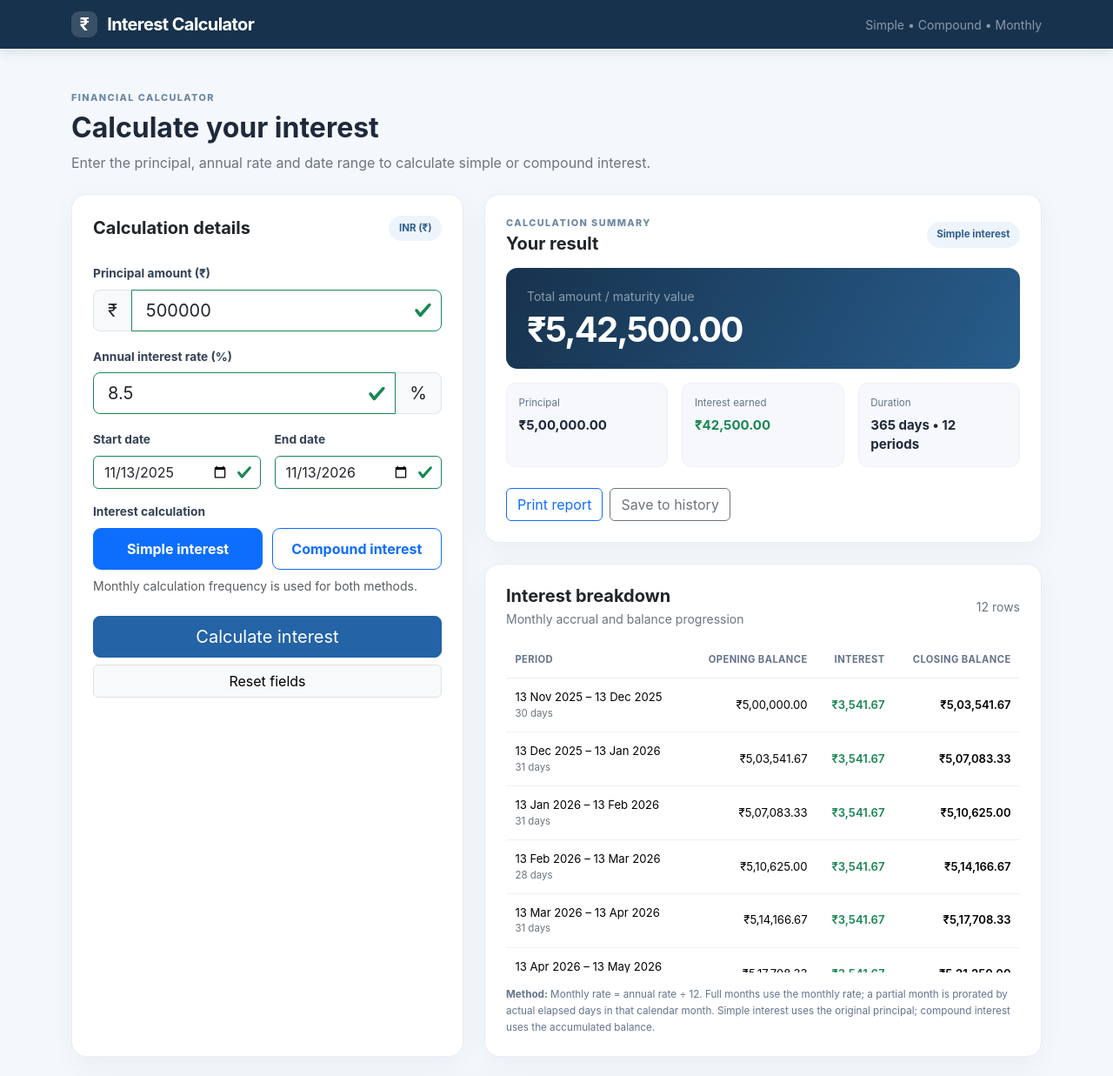
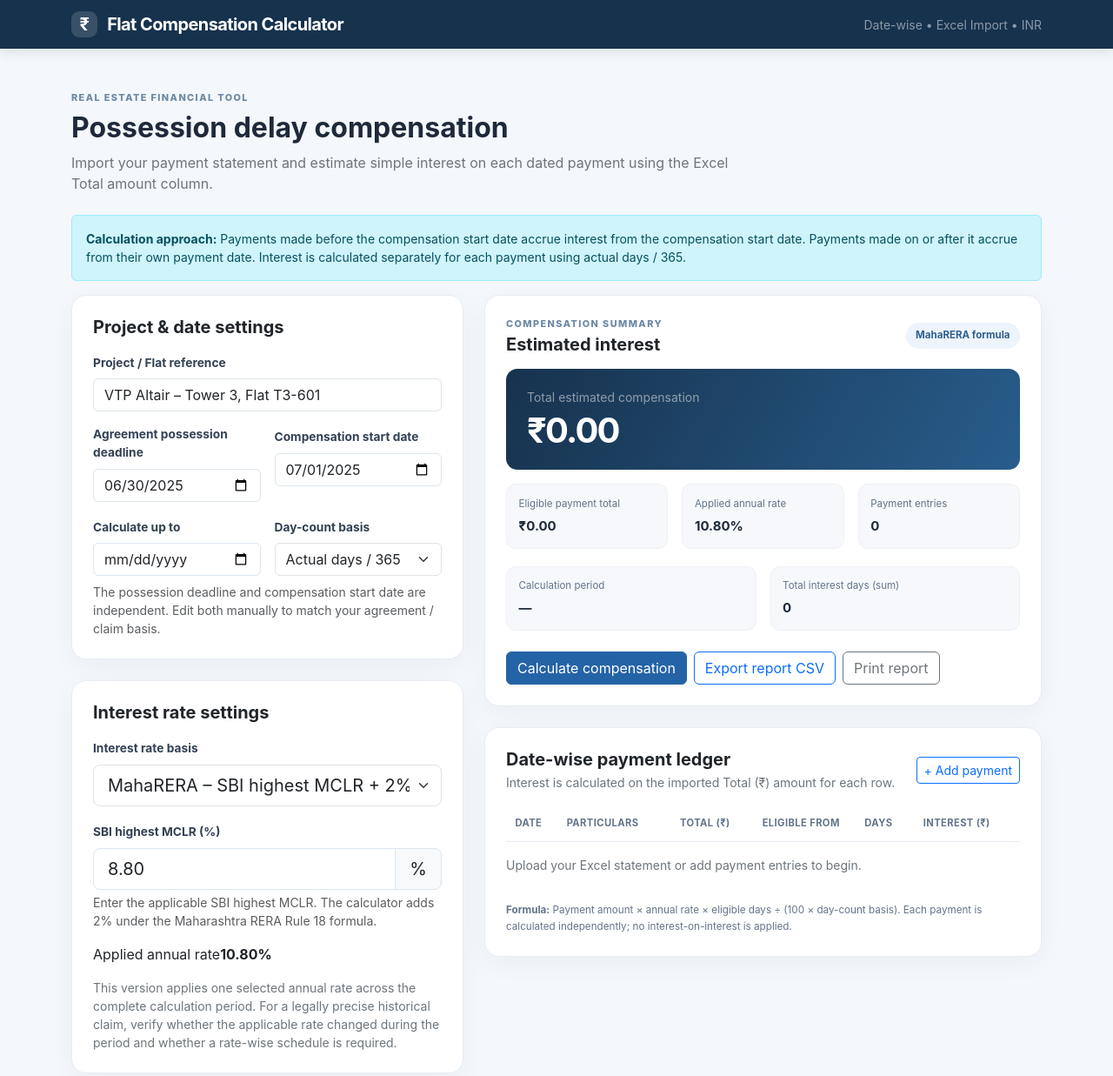
Before and after one commit to somnathsumbe/Interest-Calculator, a plain HTML site: page index.html in a window 1280 px wide. Shown: the top 1237 px of the page at 87% size. Drawn offline with nearby package versions, Linux system fonts and the light colour scheme; a script that the page names is missing.

Commit message:
Convert interest calculator into flat delay compensation tool

```diff
--- a/index.html
+++ b/index.html
@@ -4,87 +4,120 @@
   <meta charset="utf-8">
   <meta name="viewport" content="width=device-width, initial-scale=1">
   <meta name="theme-color" content="#17324d">
-  <meta name="description" content="Simple and compound interest calculator with monthly date-based calculations.">
-  <title>Interest Calculator</title>
+  <meta name="description" content="Date-wise flat possession delay compensation calculator with Excel import and configurable interest rates.">
+  <title>Flat Delay Compensation Calculator</title>
   <link href="https://cdn.jsdelivr.net/npm/bootstrap@5.3.3/dist/css/bootstrap.min.css" rel="stylesheet">
   <link href="styles.css" rel="stylesheet">
 </head>
 <body>
-  <nav class="navbar app-navbar">
-    <div class="container">
-      <a class="navbar-brand fw-bold text-white" href="#"><span class="brand-mark">₹</span> Interest Calculator</a>
-      <span class="text-white-50 small d-none d-sm-inline">Simple • Compound • Monthly</span>
-    </div>
-  </nav>
+  <nav class="navbar app-navbar"><div class="container">
+    <a class="navbar-brand fw-bold text-white" href="#"><span class="brand-mark">₹</span> Flat Compensation Calculator</a>
+    <span class="text-white-50 small d-none d-sm-inline">Date-wise • Excel Import • INR</span>
+  </div></nav>
   <main class="container py-4 py-lg-5">
     <header class="page-heading mb-4">
-      <p class="eyebrow mb-2">FINANCIAL CALCULATOR</p>
-      <h1 class="h2 fw-bold mb-2">Calculate your interest</h1>
-      <p class="text-secondary mb-0">Enter the principal, annual rate and date range to calculate simple or compound interest.</p>
+      <p class="eyebrow mb-2">REAL ESTATE FINANCIAL TOOL</p>
+      <h1 class="h2 fw-bold mb-2">Possession delay compensation</h1>
+      <p class="text-secondary mb-0">Import your payment statement and estimate simple interest on each dated payment using the Excel Total amount column.</p>
     </header>
+
+    <div class="alert alert-info small" role="note">
+      <strong>Calculation approach:</strong> Payments made before the compensation start date accrue interest from the compensation start date. Payments made on or after it accrue from their own payment date. Interest is calculated separately for each payment using actual days / 365.
+    </div>
+
     <div class="row g-4">
       <section class="col-lg-5">
-        <div class="card app-card h-100"><div class="card-body p-4">
-          <div class="d-flex justify-content-between align-items-center mb-4">
-            <h2 class="h5 fw-bold mb-0">Calculation details</h2><span class="soft-badge">INR (₹)</span>
+        <div class="card app-card mb-4"><div class="card-body p-4">
+          <h2 class="h5 fw-bold mb-3">Project & date settings</h2>
+          <div class="mb-3">
+            <label for="projectName" class="form-label">Project / Flat reference</label>
+            <input id="projectName" class="form-control" value="VTP Altair – Tower 3, Flat T3-601">
           </div>
-          <form id="calculatorForm" novalidate>
-            <div class="mb-3">
-              <label for="principal" class="form-label">Principal amount (₹)</label>
-              <div class="input-group input-group-lg"><span class="input-group-text">₹</span><input id="principal" class="form-control" type="number" min="0.01" step="0.01" value="500000" required></div>
-              <div class="invalid-feedback">Enter a principal greater than zero.</div>
-            </div>
-            <div class="mb-3">
-              <label for="rate" class="form-label">Annual interest rate (%)</label>
-              <div class="input-group input-group-lg"><input id="rate" class="form-control" type="number" min="0" max="1000" step="0.01" value="8.5" required><span class="input-group-text">%</span></div>
-              <div class="invalid-feedback">Enter a valid rate from 0 to 1000%.</div>
-            </div>
-            <div class="row g-3 mb-3">
-              <div class="col-sm-6"><label for="startDate" class="form-label">Start date</label><input id="startDate" class="form-control" type="date" required><div class="invalid-feedback">Select a valid start date.</div></div>
-              <div class="col-sm-6"><label for="endDate" class="form-label">End date</label><input id="endDate" class="form-control" type="date" required><div class="invalid-feedback">End date must be on or after start date.</div></div>
-            </div>
-            <div class="mb-4">
-              <label class="form-label d-block">Interest calculation</label>
-              <div class="calc-choice">
-                <input class="btn-check" type="radio" name="interestType" id="simple" value="simple" checked><label class="btn btn-outline-primary" for="simple">Simple interest</label>
-                <input class="btn-check" type="radio" name="interestType" id="compound" value="compound"><label class="btn btn-outline-primary" for="compound">Compound interest</label>
-              </div>
-              <div class="form-text mt-2">Monthly calculation frequency is used for both methods.</div>
-            </div>
-            <div class="d-grid gap-2"><button class="btn btn-primary btn-lg" type="submit">Calculate interest</button><button class="btn btn-light border" type="reset" id="resetBtn">Reset fields</button></div>
-          </form>
+          <div class="row g-3">
+            <div class="col-sm-6"><label for="possessionDeadline" class="form-label">Agreement possession deadline</label><input id="possessionDeadline" class="form-control" type="date" value="2025-06-30"></div>
+            <div class="col-sm-6"><label for="compensationStart" class="form-label">Compensation start date</label><input id="compensationStart" class="form-control" type="date" value="2025-07-01" required></div>
+            <div class="col-sm-6"><label for="calculationEnd" class="form-label">Calculate up to</label><input id="calculationEnd" class="form-control" type="date" required></div>
+            <div class="col-sm-6"><label for="dayCount" class="form-label">Day-count basis</label><select id="dayCount" class="form-select"><option value="365" selected>Actual days / 365</option><option value="366">Actual days / 366</option></select></div>
+          </div>
+          <p class="form-text mt-2 mb-0">The possession deadline and compensation start date are independent. Edit both manually to match your agreement / claim basis.</p>
+        </div></div>
+
+        <div class="card app-card mb-4"><div class="card-body p-4">
+          <h2 class="h5 fw-bold mb-3">Interest rate settings</h2>
+          <label for="rateBasis" class="form-label">Interest rate basis</label>
+          <select id="rateBasis" class="form-select form-select-lg mb-3">
+            <option value="maharera" selected>MahaRERA – SBI highest MCLR + 2%</option>
+            <option value="agreement">Agreement rate</option>
+            <option value="custom">Custom rate</option>
+          </select>
+          <div id="mclrGroup" class="mb-3">
+            <label for="mclrRate" class="form-label">SBI highest MCLR (%)</label>
+            <div class="input-group input-group-lg"><input id="mclrRate" class="form-control" type="number" min="0" max="100" step="0.01" value="8.80"><span class="input-group-text">%</span></div>
+            <div class="form-text">Enter the applicable SBI highest MCLR. The calculator adds 2% under the Maharashtra RERA Rule 18 formula.</div>
+          </div>
+          <div id="directRateGroup" class="mb-3 d-none">
+            <label for="directRate" id="directRateLabel" class="form-label">Annual interest rate (%)</label>
+            <div class="input-group input-group-lg"><input id="directRate" class="form-control" type="number" min="0" max="100" step="0.01" value="10"><span class="input-group-text">%</span></div>
+            <div class="form-text" id="directRateHelp">Enter the annual rate specified in your agreement or chosen for estimation.</div>
+          </div>
+          <div class="rate-preview"><span>Applied annual rate</span><strong id="appliedRate">10.80%</strong></div>
+          <p class="small text-secondary mt-3 mb-0">This version applies one selected annual rate across the complete calculation period. For a legally precise historical claim, verify whether the applicable rate changed during the period and whether a rate-wise schedule is required.</p>
+        </div></div>
+
+        <div class="card app-card"><div class="card-body p-4">
+          <h2 class="h5 fw-bold mb-3">Import payment statement</h2>
+          <label for="excelFile" class="form-label">Upload Excel or CSV</label>
+          <input id="excelFile" class="form-control" type="file" accept=".xlsx,.xls,.csv">
+          <div class="form-text">The sheet should contain Date and Total (₹) columns. Particulars / Description is optional. Own Contribution and SBI Bank columns are not added separately when Total is present.</div>
+          <div class="d-flex flex-wrap gap-2 mt-3">
+            <button id="downloadTemplateBtn" class="btn btn-outline-secondary btn-sm" type="button">Download CSV template</button>
+            <button id="clearPaymentsBtn" class="btn btn-outline-danger btn-sm" type="button">Clear payments</button>
+          </div>
+          <div id="importStatus" class="small mt-3 text-secondary" aria-live="polite">No file imported yet.</div>
         </div></div>
       </section>
+
       <section class="col-lg-7" aria-live="polite">
         <div class="card result-card mb-4"><div class="card-body p-4">
           <div class="d-flex flex-wrap justify-content-between align-items-center gap-2 mb-3">
-            <div><p class="eyebrow mb-1">CALCULATION SUMMARY</p><h2 class="h5 fw-bold mb-0">Your result</h2></div><span id="resultType" class="soft-badge">Simple interest</span>
+            <div><p class="eyebrow mb-1">COMPENSATION SUMMARY</p><h2 class="h5 fw-bold mb-0">Estimated interest</h2></div><span id="basisBadge" class="soft-badge">MahaRERA formula</span>
           </div>
-          <div class="result-total mb-3"><div class="text-white-50 small mb-1">Total amount / maturity value</div><div id="totalAmount" class="display-6 fw-bold text-white">—</div></div>
+          <div class="result-total mb-3"><div class="text-white-50 small mb-1">Total estimated compensation</div><div id="totalInterest" class="display-6 fw-bold text-white">₹0.00</div></div>
           <div class="row g-3">
-            <div class="col-sm-4"><div class="metric-box"><div class="metric-label">Principal</div><div id="principalResult" class="metric-value">—</div></div></div>
-            <div class="col-sm-4"><div class="metric-box"><div class="metric-label">Interest earned</div><div id="interestResult" class="metric-value text-success">—</div></div></div>
-            <div class="col-sm-4"><div class="metric-box"><div class="metric-label">Duration</div><div id="durationResult" class="metric-value">—</div></div></div>
+            <div class="col-sm-4"><div class="metric-box"><div class="metric-label">Eligible payment total</div><div id="eligiblePrincipal" class="metric-value">₹0.00</div></div></div>
+            <div class="col-sm-4"><div class="metric-box"><div class="metric-label">Applied annual rate</div><div id="summaryRate" class="metric-value">10.80%</div></div></div>
+            <div class="col-sm-4"><div class="metric-box"><div class="metric-label">Payment entries</div><div id="paymentCount" class="metric-value">0</div></div></div>
           </div>
-          <div class="d-flex flex-wrap gap-2 mt-4"><button id="printBtn" class="btn btn-outline-primary" type="button">Print report</button><button id="saveBtn" class="btn btn-outline-secondary" type="button">Save to history</button></div>
+          <div class="row g-3 mt-1">
+            <div class="col-sm-6"><div class="metric-box"><div class="metric-label">Calculation period</div><div id="periodSummary" class="metric-value">—</div></div></div>
+            <div class="col-sm-6"><div class="metric-box"><div class="metric-label">Total interest days (sum)</div><div id="totalDays" class="metric-value">0</div></div></div>
+          </div>
+          <div class="d-flex flex-wrap gap-2 mt-4">
+            <button id="calculateBtn" class="btn btn-primary" type="button">Calculate compensation</button>
+            <button id="exportBtn" class="btn btn-outline-primary" type="button">Export report CSV</button>
+            <button id="printBtn" class="btn btn-outline-secondary" type="button">Print report</button>
+          </div>
         </div></div>
+
         <div class="card app-card"><div class="card-body p-4">
-          <div class="d-flex flex-wrap justify-content-between align-items-center gap-2 mb-3"><div><h2 class="h5 fw-bold mb-1">Interest breakdown</h2><p class="small text-secondary mb-0">Monthly accrual and balance progression</p></div><span id="breakdownCount" class="small text-secondary"></span></div>
-          <div class="table-responsive breakdown-wrap"><table class="table table-hover align-middle mb-0"><thead><tr><th>Period</th><th class="text-end">Opening balance</th><th class="text-end">Interest</th><th class="text-end">Closing balance</th></tr></thead><tbody id="breakdownBody"></tbody></table></div>
-          <p id="emptyBreakdown" class="text-secondary small py-3 d-none">No elapsed time in the selected date range.</p>
-          <p class="calculation-note mt-3 mb-0"><strong>Method:</strong> Monthly rate = annual rate ÷ 12. Full months use the monthly rate; a partial month is prorated by actual elapsed days in that calendar month. Simple interest uses the original principal; compound interest uses the accumulated balance.</p>
+          <div class="d-flex flex-wrap justify-content-between align-items-center gap-2 mb-3">
+            <div><h2 class="h5 fw-bold mb-1">Date-wise payment ledger</h2><p class="small text-secondary mb-0">Interest is calculated on the imported Total (₹) amount for each row.</p></div>
+            <button id="addPaymentBtn" class="btn btn-sm btn-outline-primary" type="button">+ Add payment</button>
+          </div>
+          <div class="table-responsive ledger-wrap"><table class="table table-hover align-middle mb-0">
+            <thead><tr><th>Date</th><th>Particulars</th><th class="text-end">Total (₹)</th><th class="text-end">Eligible from</th><th class="text-end">Days</th><th class="text-end">Interest (₹)</th><th></th></tr></thead>
+            <tbody id="paymentBody"></tbody>
+          </table></div>
+          <p id="emptyPayments" class="text-secondary small py-3 mb-0">Upload your Excel statement or add payment entries to begin.</p>
+          <p class="calculation-note mt-3 mb-0"><strong>Formula:</strong> Payment amount × annual rate × eligible days ÷ (100 × day-count basis). Each payment is calculated independently; no interest-on-interest is applied.</p>
         </div></div>
       </section>
     </div>
-    <section class="card app-card mt-4" id="historySection"><div class="card-body p-4">
-      <div class="d-flex flex-wrap justify-content-between align-items-center gap-2 mb-3"><div><h2 class="h5 fw-bold mb-1">Calculation history</h2><p class="small text-secondary mb-0">Saved in this browser using localStorage.</p></div><button id="clearHistoryBtn" class="btn btn-sm btn-outline-danger" type="button">Clear history</button></div>
-      <div class="table-responsive"><table class="table table-hover align-middle mb-0"><thead><tr><th>Saved on</th><th>Type</th><th class="text-end">Principal</th><th class="text-end">Interest</th><th class="text-end">Total</th><th></th></tr></thead><tbody id="historyBody"></tbody></table></div>
-      <p id="emptyHistory" class="text-secondary small mb-0 py-3">No saved calculations yet. Calculate an amount and select “Save to history”.</p>
-    </div></section>
-    <footer class="text-center text-secondary small py-4">For estimation and informational purposes. Verify contractual, banking and tax calculations independently.</footer>
+    <footer class="text-center text-secondary small py-4">For estimation and record reconciliation only. Not legal advice or a final MahaRERA adjudication. Verify the agreement, applicable statutory rate, rate history and payment eligibility before making a claim.</footer>
   </main>
-  <div class="toast-container position-fixed bottom-0 end-0 p-3"><div id="appToast" class="toast border-0 text-bg-dark" role="status" aria-live="polite" aria-atomic="true"><div class="d-flex"><div class="toast-body" id="toastMessage">Saved.</div><button type="button" class="btn-close btn-close-white me-2 m-auto" data-bs-dismiss="toast" aria-label="Close"></button></div></div></div>
+  <div class="toast-container position-fixed bottom-0 end-0 p-3"><div id="appToast" class="toast border-0 text-bg-dark" role="status" aria-live="polite" aria-atomic="true"><div class="d-flex"><div class="toast-body" id="toastMessage">Done.</div><button type="button" class="btn-close btn-close-white me-2 m-auto" data-bs-dismiss="toast" aria-label="Close"></button></div></div></div>
   <script src="https://cdn.jsdelivr.net/npm/bootstrap@5.3.3/dist/js/bootstrap.bundle.min.js"></script>
+  <script src="https://cdn.jsdelivr.net/npm/xlsx@0.18.5/dist/xlsx.full.min.js"></script>
   <script src="app.js"></script>
 </body>
 </html>
```
